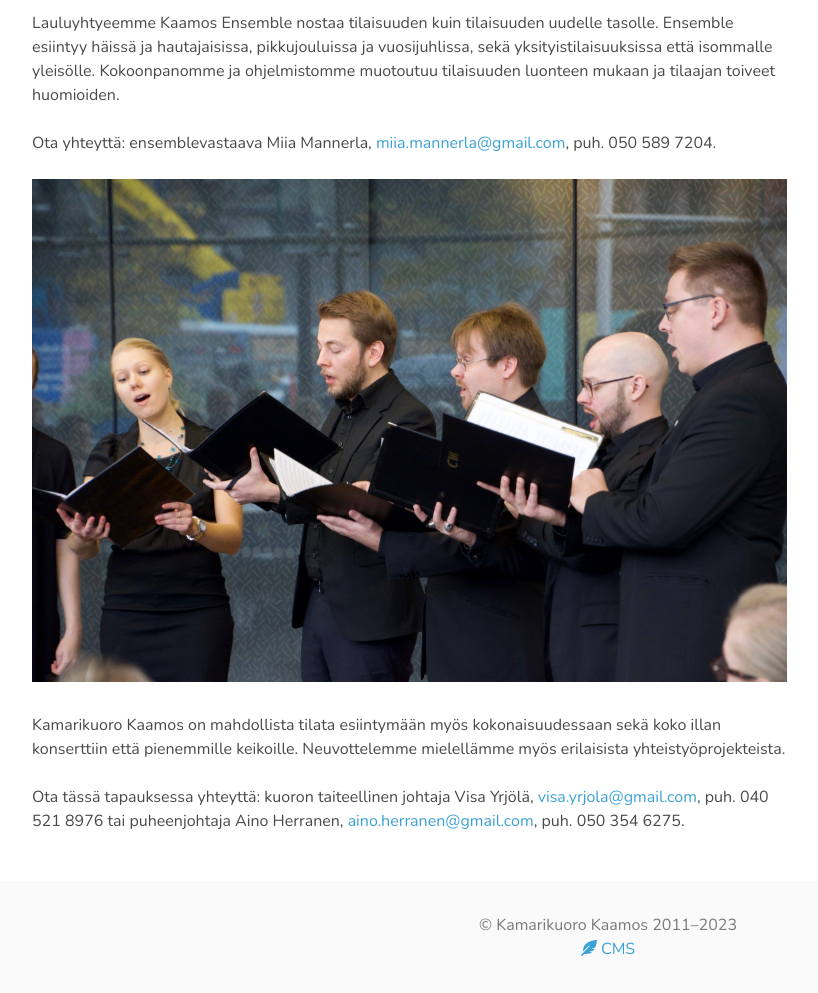
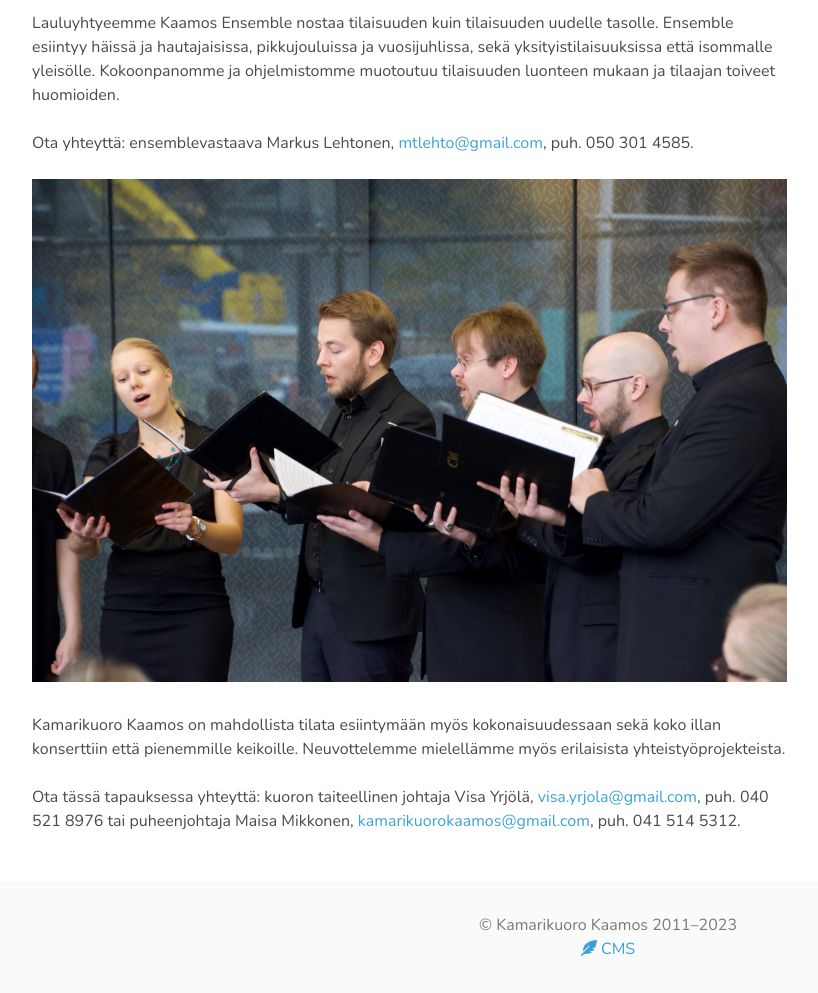
Before and after one commit to kaamoskuoro/kaamos-website, a Gatsby site: page /tilaa-laulua in a window 1280 px wide. Shown: the part 280-1273 px from the top of the page, without its empty margins (32-850 px from the left). Built offline with nearby package versions, Linux system fonts and the light colour scheme; Gatsby itself is replaced by a stand-in of ours.

Commit message:
Update tilaa-laulua.tsx
Päivitetty uudet henkilöt

```diff
--- a/src/pages/tilaa-laulua.tsx
+++ b/src/pages/tilaa-laulua.tsx
@@ -21,8 +21,8 @@ const TilaaLaulua: React.FC = () => (
         </p>
 
         <p className="block">
-          Ota yhteyttä: ensemblevastaava Miia Mannerla,{" "}
-          <a href="mailto:miia.mannerla@gmail.com">miia.mannerla@gmail.com</a>, puh. 050 589 7204.
+          Ota yhteyttä: ensemblevastaava Markus Lehtonen,{" "}
+          <a href="mailto:mtlehto@gmail.com">mtlehto@gmail.com</a>, puh. 050 301 4585.
         </p>
 
         <img src={ensembleImage} className="block" />
@@ -38,9 +38,9 @@ const TilaaLaulua: React.FC = () => (
           Ota tässä tapauksessa yhteyttä: kuoron taiteellinen johtaja Visa
           Yrjölä,{" "}
           <a href="mailto:visa.yrjola@gmail.com">visa.yrjola@gmail.com</a>, puh.
-          040 521 8976 tai puheenjohtaja Aino Herranen,{" "}
-          <a href="mailto:aino.herranen@gmail.com">aino.herranen@gmail.com</a>,
-          puh. 050 354 6275.
+          040 521 8976 tai puheenjohtaja Maisa Mikkonen,{" "}
+          <a href="mailto:kamarikuorokaamos@gmail.com">kamarikuorokaamos@gmail.com</a>,
+          puh. 041 514 5312.
         </p>
       </div>
     </div>
```
